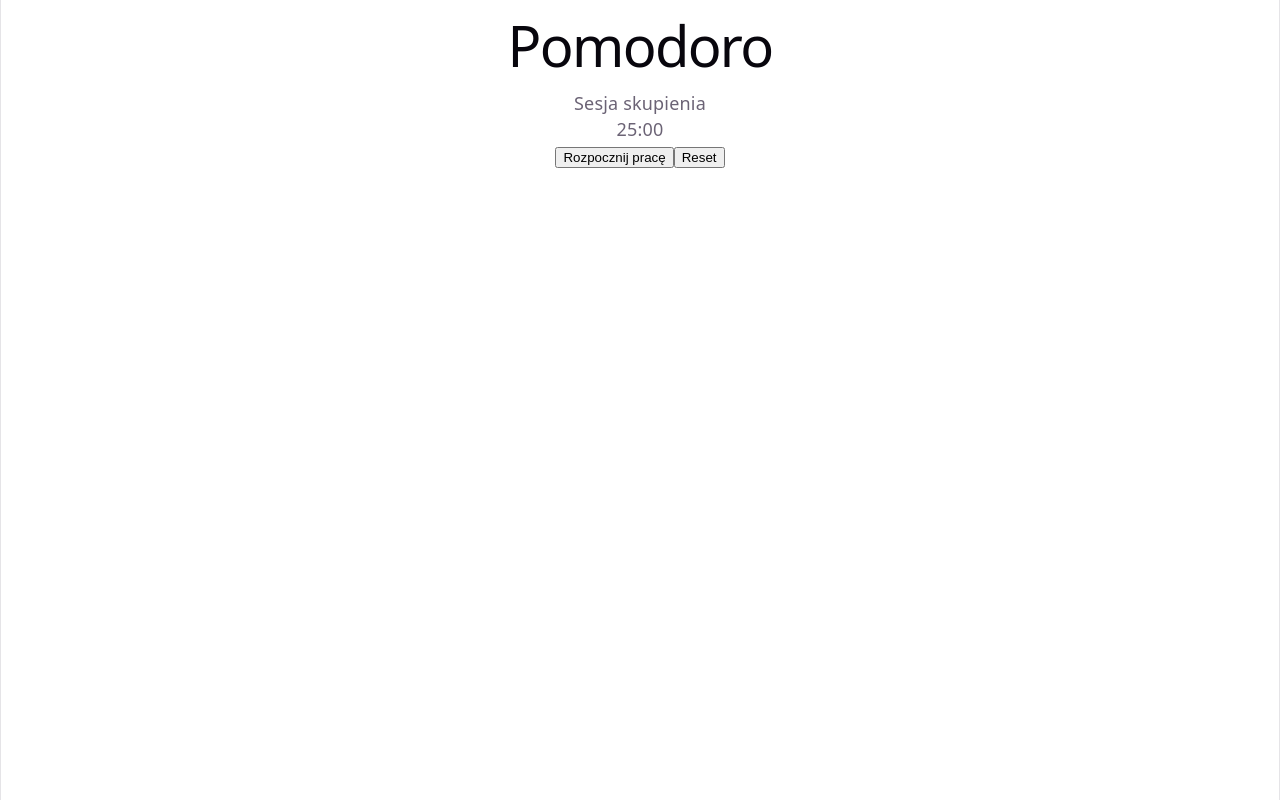
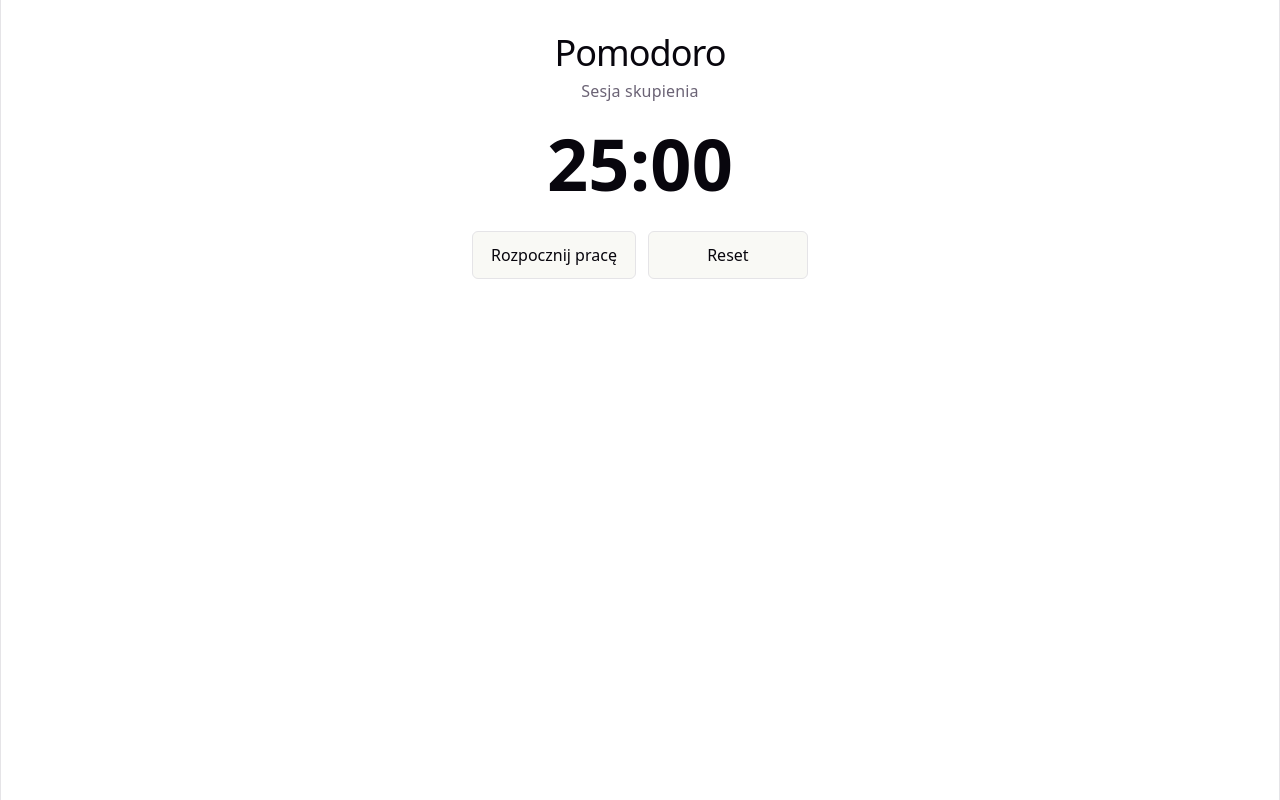
Before and after one commit to SZtamjan/Pomodoro-Timer, a React (Vite) app: page / in a window 1280 px wide. Built offline with nearby package versions, Linux system fonts and the light colour scheme.

Commit message:
Improved UI

```diff
--- a/src/App.css
+++ b/src/App.css
@@ -1,3 +1,49 @@
+.pomodoro {
+  padding: 24px;
+}
+
+.pomodoro h1 {
+  font-size: 36px;
+  letter-spacing: -1px;
+  margin: 16px 0 12px;
+}
+
+.timer-description {
+  font-size: 16px;
+}
+
+.timer-time {
+  margin: 16px 0 24px;
+  font-size: 72px;
+  line-height: 1.2;
+  font-weight: 600;
+  font-variant-numeric: tabular-nums;
+  color: var(--text-h);
+}
+
+.timer-button {
+  min-width: 160px;
+  margin: 0 6px;
+  padding: 10px 18px;
+  border: 1px solid var(--border);
+  border-radius: 6px;
+  font: inherit;
+  font-size: 16px;
+  color: var(--text-h);
+  background: var(--social-bg);
+  cursor: pointer;
+}
+
+.timer-button:hover {
+  border-color: var(--accent-border);
+  background: var(--accent-bg);
+}
+
+.timer-button:focus-visible {
+  outline: 2px solid var(--accent);
+  outline-offset: 3px;
+}
+
 .counter {
   font-size: 16px;
   padding: 5px 10px;
--- a/src/App.jsx
+++ b/src/App.jsx
@@ -113,7 +113,7 @@ function App() {
   }, [secondsLeft, status])
 
   return (
-    <main>
+    <main className="pomodoro">
       <h1>Pomodoro</h1>
       <TimerDisplay
         secondsLeft={secondsLeft}
--- a/src/components/TimerControls.jsx
+++ b/src/components/TimerControls.jsx
@@ -1,11 +1,11 @@
 function TimerControls(props) {
   return (
     <>
-      <button type="button" onClick={props.onTimerClick}>
+      <button className="timer-button" type="button" onClick={props.onTimerClick}>
         {props.buttonText}
       </button>
 
-      <button type="button" onClick={props.onReset}>
+      <button className="timer-button" type="button" onClick={props.onReset}>
         Reset
       </button>
     </>
--- a/src/components/TimerDisplay.jsx
+++ b/src/components/TimerDisplay.jsx
@@ -5,8 +5,8 @@ function TimerDisplay(props) {
 
   return (
     <>
-      <p>{props.description}</p>
-      <p>{minutes}:{secondsText}</p>
+      <p className="timer-description">{props.description}</p>
+      <p className="timer-time">{minutes}:{secondsText}</p>
     </>
   )
 }
```
